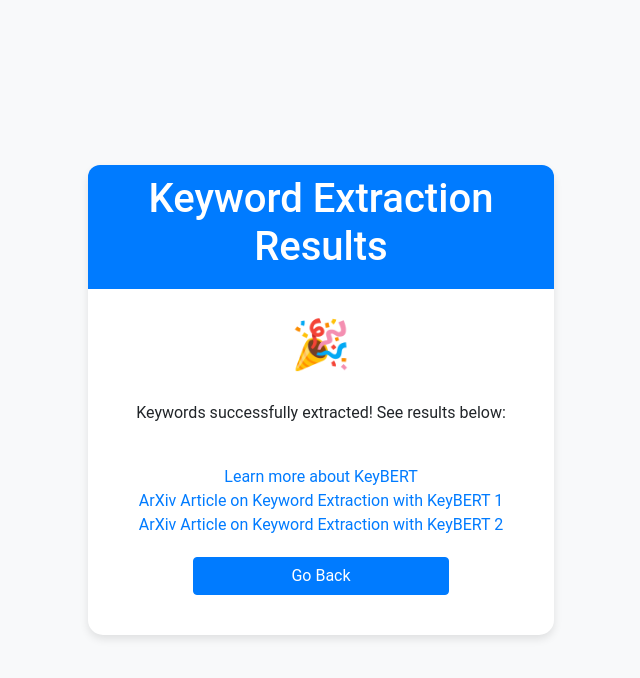
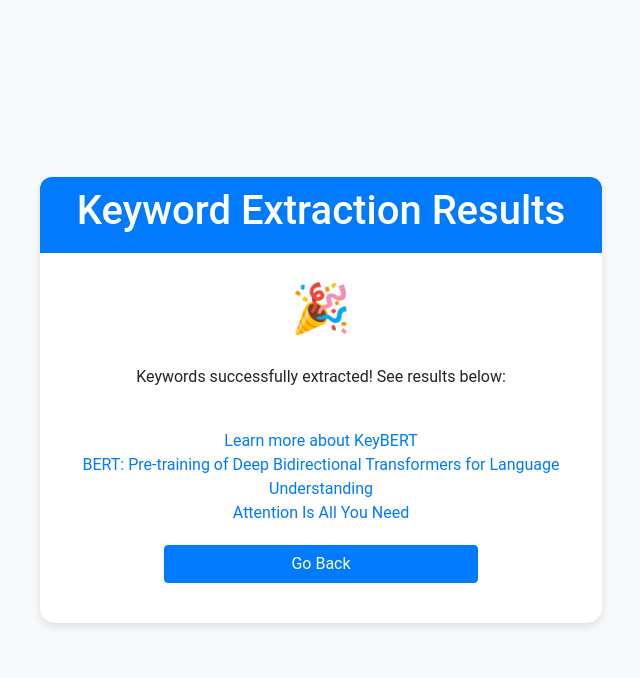
Before and after one commit to mlsamurai/keyword-extraction-project-nlp, a Flask app: template code/templates/result.html in a window 1280 px wide. Shown: the top 678 px of the page, without its empty margins (319-959 px from the left). Run offline with Flask 3, Linux system fonts and the light colour scheme; the template is opened without the code that fills it, so the values that code supplies are empty; some libraries are stand-ins or nearby versions.

Commit message:
added links

```diff
--- a/code/templates/result.html
+++ b/code/templates/result.html
@@ -93,8 +93,8 @@
         </div>
         <div class="related-links">
             <a href="https://maartengr.github.io/KeyBERT/" target="_blank">Learn more about KeyBERT</a><br>
-            <a href="https://arxiv.org/abs/YOUR_ARXIV_ID_1" target="_blank">ArXiv Article on Keyword Extraction with KeyBERT 1</a><br>
-            <a href="https://arxiv.org/abs/YOUR_ARXIV_ID_2" target="_blank">ArXiv Article on Keyword Extraction with KeyBERT 2</a>
+            <a href="https://arxiv.org/pdf/1810.04805" target="_blank">BERT: Pre-training of Deep Bidirectional Transformers for Language Understanding</a><br>
+            <a href="https://arxiv.org/pdf/1706.03762" target="_blank">Attention Is All You Need</a>
         </div>
         <a href="/" class="btn btn-primary btn-back">Go Back</a>
     </div>
```
